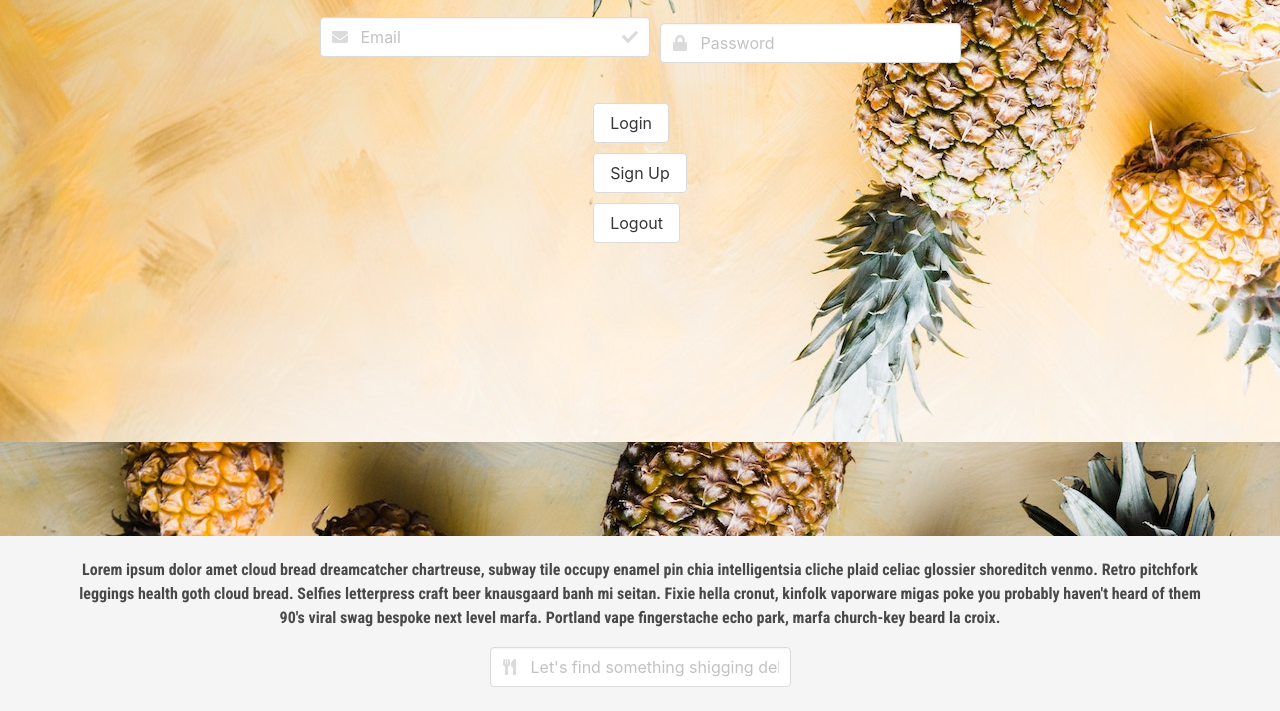
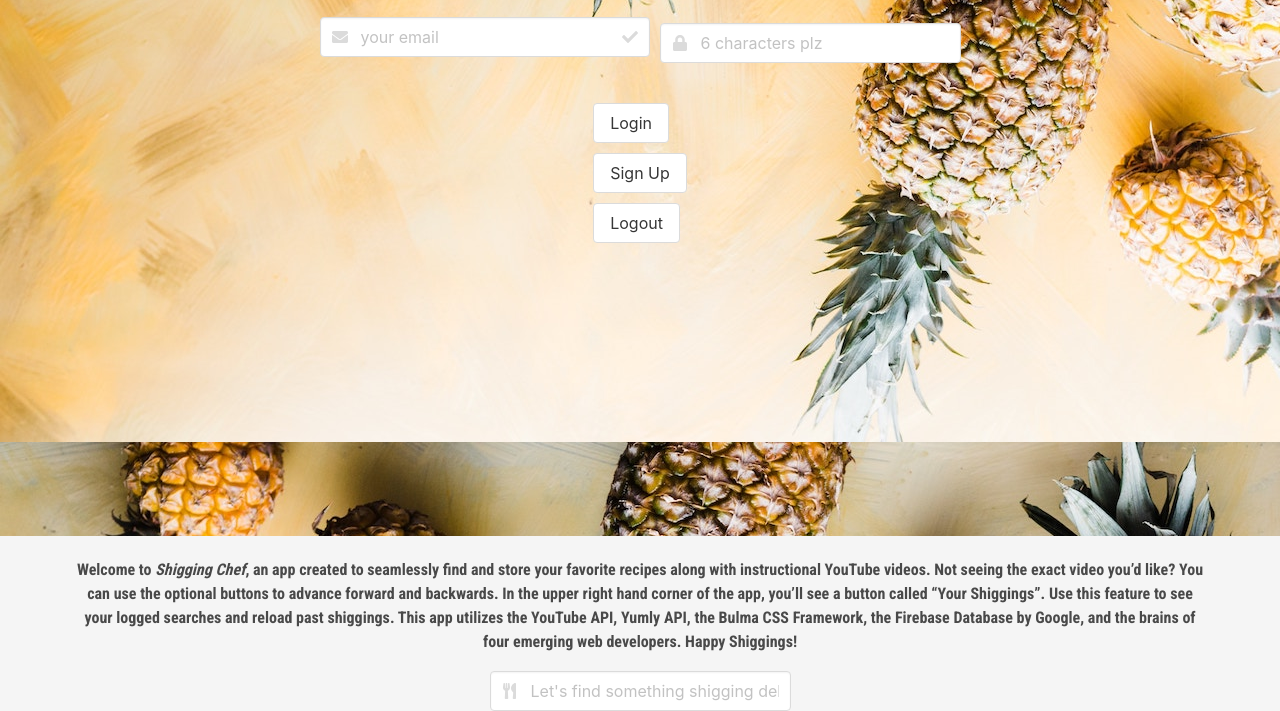
Before and after one commit to caylenepicache/shigging_project, a plain HTML site: page index.html in a window 1280 px wide. Shown: the part 481-1192 px from the top of the page. Drawn offline with nearby package versions, Linux system fonts and the light colour scheme; no server answers.

Commit message:
styling and profiling

```diff
--- a/assets/javascript/shigging.js
+++ b/assets/javascript/shigging.js
@@ -67,10 +67,13 @@ firebase.auth().onAuthStateChanged(firebaseUser => {
         btnLogout.classList.remove('hide');
         user = $("#txtEmail").val();
         password = $("#txtPassword").val();
+        search = $(".input").val();
         userSep = user.split("@");
         firebase.database().ref().child("users");
         firebase.database().ref('users/' + userSep[0]).push({
-            password: password
+            password: password,
+            user: user,
+            search: search
         });
 
     }
--- a/index.html
+++ b/index.html
@@ -85,11 +85,10 @@
       <!-- email input -->
 
           <div class="level">
-
                 <div class="level-item">
                     <div class="field">
                       <p class="control has-icons-left has-icons-right">
-                        <input class="input" id="txtEmail" type="email" placeholder="Email">
+                        <input class="input" id="txtEmail" type="email" placeholder="your email">
                         <span class="icon is-small is-left">
                           <i class="fas fa-envelope"></i>
                         </span>
@@ -101,10 +100,10 @@
 
       <!-- password input -->
 
-              <div class="level-item">
+
                 <div class="field">
                   <p class="control has-icons-left">
-                    <input class="input" id="txtPassword" type="password" placeholder="Password">
+                    <input class="input" id="txtPassword" type="password" placeholder="6 characters plz">
                     <span class="icon is-small is-left">
                       <i class="fas fa-lock"></i>
                     </span>
@@ -112,7 +111,7 @@
               </div>
             </div>
           </div>
-          </div>
+
 
      <!-- login button -->
               <div class="level-item">
@@ -142,6 +141,7 @@
         </div>
         </div>
         </div>
+      </div>
 
       </section>
 
@@ -153,7 +153,7 @@
 
               <div class="container">
                   <div class="column">
-                    <p>Lorem ipsum dolor amet cloud bread dreamcatcher chartreuse, subway tile occupy enamel pin chia intelligentsia cliche plaid celiac glossier shoreditch venmo. Retro pitchfork leggings health goth cloud bread. Selfies letterpress craft beer knausgaard banh mi seitan. Fixie hella cronut, kinfolk vaporware migas poke you probably haven't heard of them 90's viral swag bespoke next level marfa. Portland vape fingerstache echo park, marfa church-key beard la croix.</p>
+                    <p>Welcome to <i>Shigging Chef</i>, an app created to seamlessly find and store your favorite recipes along with instructional YouTube videos. Not seeing the exact video you’d like? You can use the optional buttons to advance forward and backwards. In the upper right hand corner of the app, you’ll see a button called “Your Shiggings”. Use this feature to see your logged searches and reload past shiggings. This app utilizes the YouTube API, Yumly API, the Bulma CSS Framework, the Firebase Database by Google, and the brains of four emerging web developers. Happy Shiggings!</p>
                   </div>
                 </div>
                 <div class="container">
```
